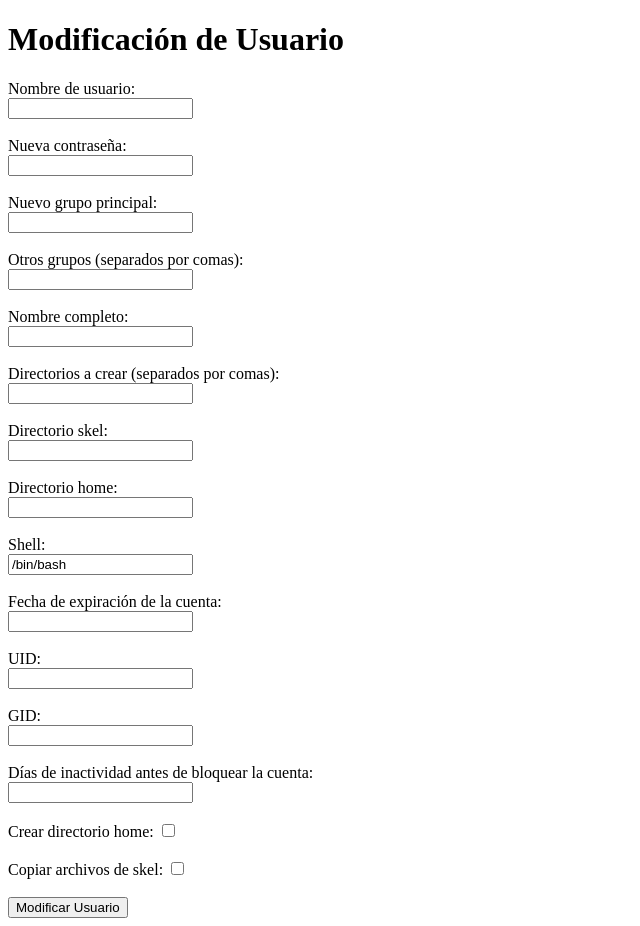
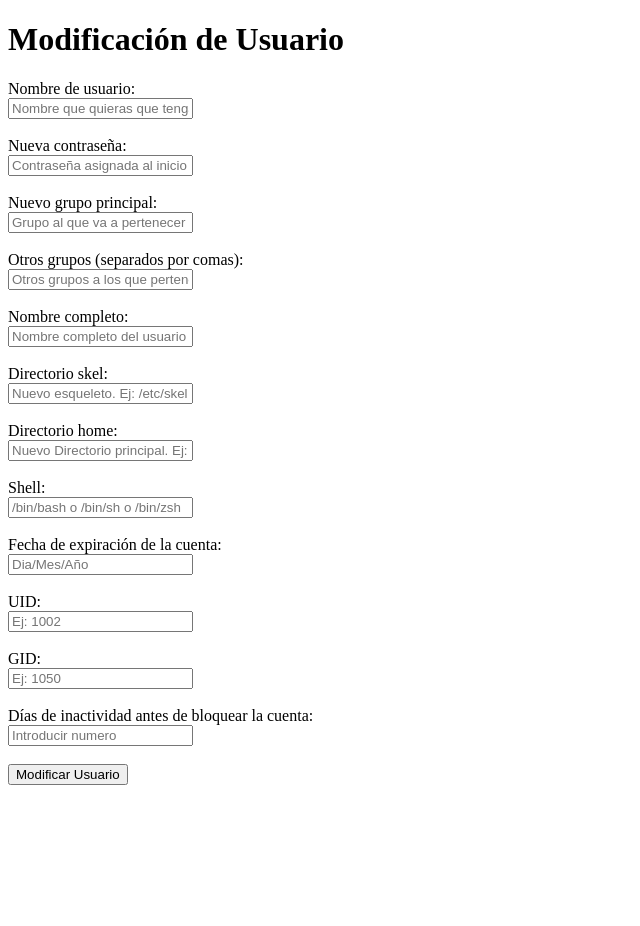
Before and after one commit to gabrielASIR/test_TFG, a Django app: template usuarios/templates/usuarios/modificar_usuario.html in a window 1280 px wide. Shown: the whole page, without its empty margins (0-640 px from the left). After the commit the page ends 785 px from the top, so only its background shows below. Run offline with Django 3.2, Linux system fonts and the light colour scheme; the template is opened without the code that fills it, so the values that code supplies are empty.

Commit message:
Update modificar_usuario.html

```diff
--- a/usuarios/templates/usuarios/modificar_usuario.html
+++ b/usuarios/templates/usuarios/modificar_usuario.html
@@ -7,52 +7,48 @@
 </head>
 <body>
     <h1>Modificación de Usuario</h1>
+
+    {% if mensaje_error %}
+	<p>{{ mensaje_error }}</p>
+    {% endif %}
+
     <form method="post">
         {% csrf_token %}
         <label for="nombre_usuario">Nombre de usuario:</label><br>
-        <input type="text" id="nombre_usuario" name="nombre_usuario"><br><br>
+        <input type="text" id="nombre_usuario" name="nombre_usuario" placeholder="Nombre que quieras que tenga el usuario"><br><br>
 
         <label for="contrasena">Nueva contraseña:</label><br>
-        <input type="password" id="contrasena" name="contrasena"><br><br>
+        <input type="password" id="contrasena" name="contrasena" placeholder="Contraseña asignada al inicio de sesión del usuario"><br><br>
 
         <label for="grupo_principal">Nuevo grupo principal:</label><br>
-        <input type="text" id="grupo_principal" name="grupo_principal"><br><br>
+        <input type="text" id="grupo_principal" name="grupo_principal" placeholder="Grupo al que va a pertenecer el usuario"><br><br>
 
         <label for="otros_grupos">Otros grupos (separados por comas):</label><br>
-        <input type="text" id="otros_grupos" name="otros_grupos"><br><br>
+        <input type="text" id="otros_grupos" name="otros_grupos" placeholder="Otros grupos a los que pertenecerá"><br><br>
 
         <label for="nombre_completo">Nombre completo:</label><br>
-        <input type="text" id="nombre_completo" name="nombre_completo"><br><br>
-
-        <label for="directorios">Directorios a crear (separados por comas):</label><br>
-        <input type="text" id="directorios" name="directorios"><br><br>
+        <input type="text" id="nombre_completo" name="nombre_completo" placeholder="Nombre completo del usuario"><br><br>
 
         <label for="skel">Directorio skel:</label><br>
-        <input type="text" id="skel" name="skel"><br><br>
+        <input type="text" id="skel" name="skel" placeholder="Nuevo esqueleto. Ej: /etc/skel"><br><br>
 
         <label for="home">Directorio home:</label><br>
-        <input type="text" id="home" name="home"><br><br>
+        <input type="text" id="home" name="home" placeholder="Nuevo Directorio principal. Ej: /home/usuario"><br><br>
 
         <label for="shell">Shell:</label><br>
-        <input type="text" id="shell" name="shell" value="/bin/bash"><br><br>
+        <input type="text" id="shell" name="shell" placeholder="/bin/bash o /bin/sh o /bin/zsh"><br><br>
 
         <label for="expire">Fecha de expiración de la cuenta:</label><br>
-        <input type="text" id="expire" name="expire"><br><br>
+        <input type="text" id="expire" name="expire" placeholder="Dia/Mes/Año"><br><br>
 
         <label for="uid">UID:</label><br>
-        <input type="text" id="uid" name="uid"><br><br>
+        <input type="text" id="uid" name="uid" placeholder="Ej: 1002"><br><br>
 
         <label for="gid">GID:</label><br>
-        <input type="text" id="gid" name="gid"><br><br>
+        <input type="text" id="gid" name="gid" placeholder="Ej: 1050"><br><br>
 
         <label for="inactive">Días de inactividad antes de bloquear la cuenta:</label><br>
-        <input type="text" id="inactive" name="inactive"><br><br>
-
-        <label for="create_home">Crear directorio home:</label>
-        <input type="checkbox" id="create_home" name="create_home" value="yes"><br><br>
-
-        <label for="copy_skel">Copiar archivos de skel:</label>
-        <input type="checkbox" id="copy_skel" name="copy_skel" value="yes"><br><br>
+        <input type="text" id="inactive" name="inactive" placeholder="Introducir numero"><br><br>
 
         <button type="submit">Modificar Usuario</button>
     </form>
```
